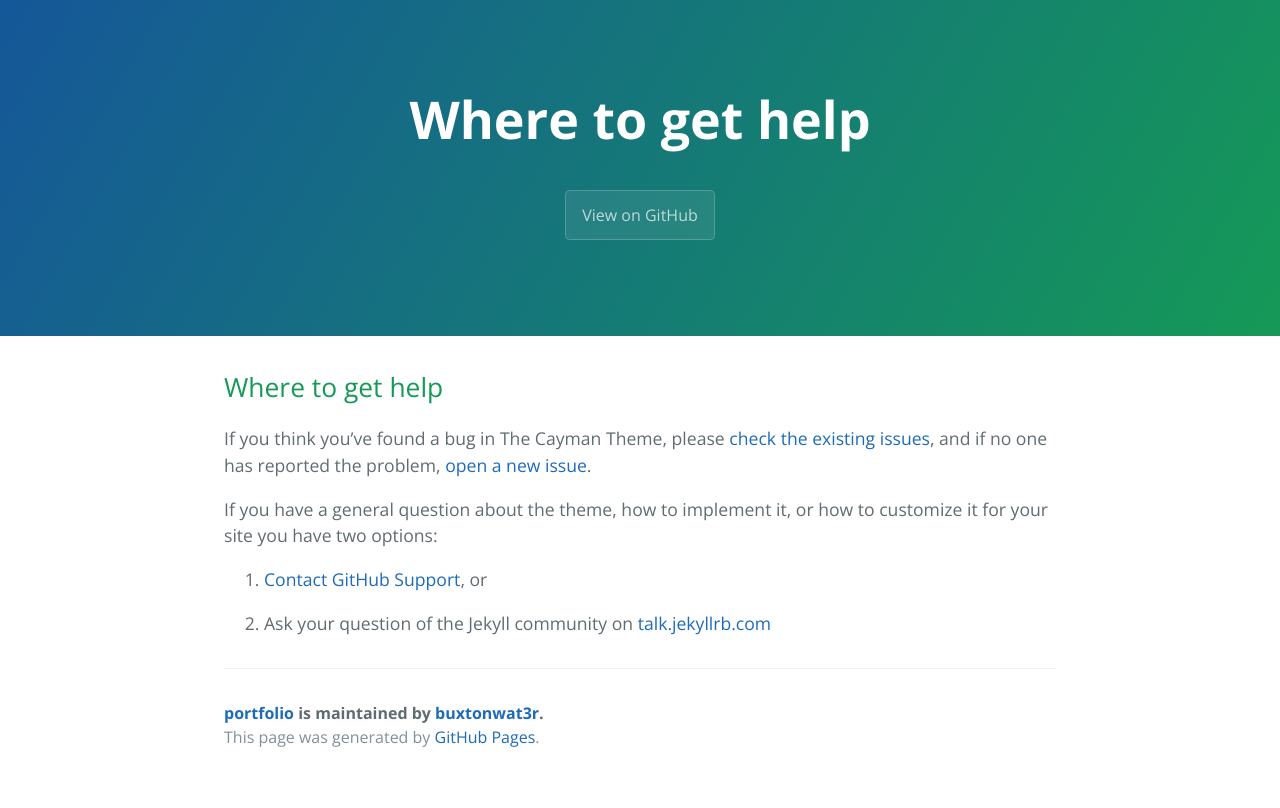
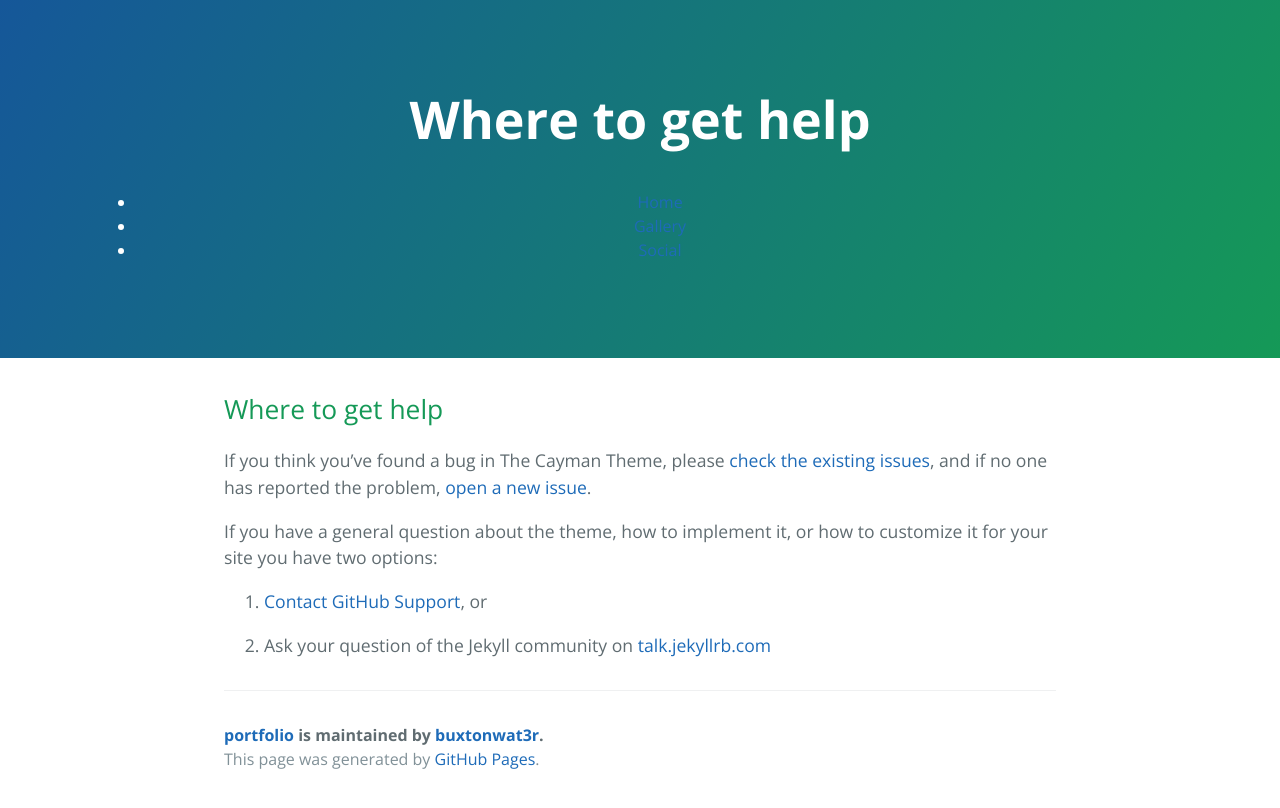
Before and after one commit to buxtonwat3r/portfolio, a Jekyll site: the page built from docs/SUPPORT.md, in a window 1280 px wide. Shown: the top 808 px of the page. Built offline with Jekyll 4.4.1, drawn with Linux system fonts in a browser that asks for light colours; our own code applies the rules of GitHub Pages for plain Markdown files; the repository's description, which GitHub fills in, is left out.

Commit message:
Update default.html

```diff
--- a/_layouts/default.html
+++ b/_layouts/default.html
@@ -25,9 +25,9 @@
     <header class="page-header" role="banner">
       <h1 class="project-name">{{ page.title | default: site.title | default: site.github.repository_name }}</h1>
       <h2 class="project-tagline">{{ page.description | default: site.description | default: site.github.project_tagline }}</h2>
-      {% if site.github.is_project_page %}
-        <a href="{{ site.github.repository_url }}" class="btn">View on GitHub</a>
-      {% endif %}
+
+      {% include nav.html %}
+
       {% if site.show_downloads %}
         <a href="{{ site.github.zip_url }}" class="btn">Download .zip</a>
         <a href="{{ site.github.tar_url }}" class="btn">Download .tar.gz</a>
```
